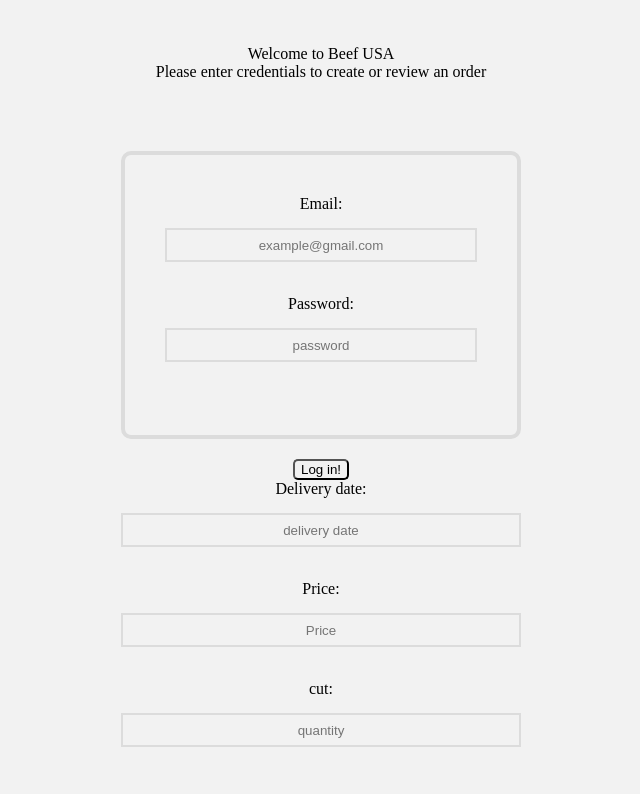
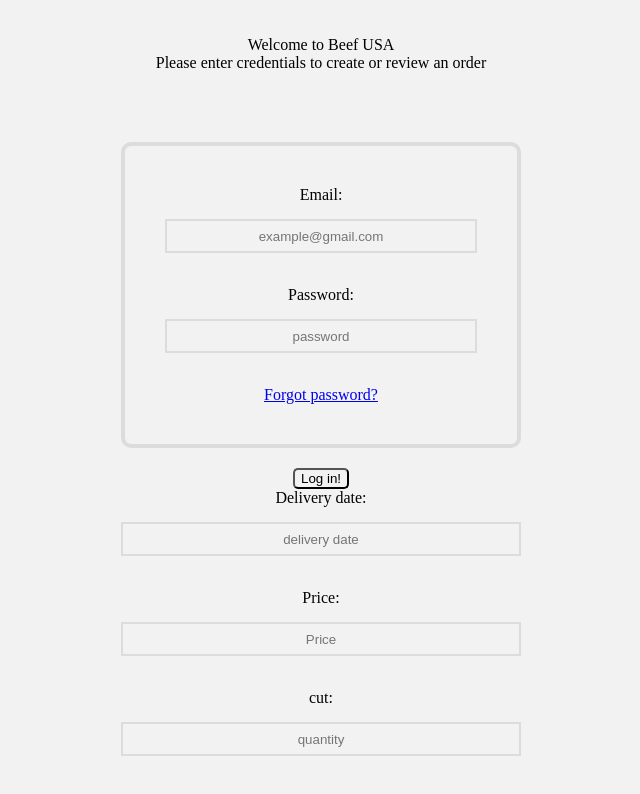
Before and after one commit to LeCatalyser/beef_API, a website: page static/index.html in a window 1280 px wide. Shown: the whole page, without its empty margins (319-959 px from the left). Drawn offline with nearby package versions, Linux system fonts and the light colour scheme; no server answers.

Commit message:
cleaned up code for Model section, added test server

```diff
--- a/config.js
+++ b/config.js
@@ -2,4 +2,5 @@
   process.env.DATABASE_URL ||
   global.DATABASE_URL ||
   "mongodb://localhost/beef_API";
+exports.TEST_DATABASE_URL = "mongodb://localhost/beef_API_TEST"; //Pointing to a diff mongo server
 exports.PORT = process.env.PORT || 8080;
--- a/static/index.html
+++ b/static/index.html
@@ -1,6 +1,7 @@
 <!doctype html>
 
 <html lang="en">
+
 <head>
   <meta charset="utf-8">
 
@@ -11,18 +12,19 @@
   <link rel="stylesheet" href="main.css">
 
 </head>
+
 <body>
   <main>
     <!--Landing Page-->
-<nav class="welcome">Welcome to Beef USA <br>
-Please enter credentials to create or review an order</nav>
-<div class = "box">
+    <nav class="welcome">Welcome to Beef USA <br> Please enter credentials to create or review an order</nav>
+    <div class="box">
       <form>
-  <label for = "email"> Email: </label>
+        <label for="email"> Email: </label>
         <input placeholder="example@gmail.com" "text"><br>
 
-  <label for = "password"> Password:</label>
-  <input placeholder="password" ><br>
+        <label for="password"> Password:</label>
+        <input placeholder="password"><br>
+        <a class="forgot_pass" href="#">Forgot password?</a>
       </form>
     </div>
     <button>Log in!</button>
@@ -31,21 +33,25 @@
 
     <section class="order-form">
       <form>
-  <label for ="delivery"> Delivery date: </label>
+        <label for="delivery"> Delivery date: </label>
         <input placeholder="delivery date"><br>
-  <label for ="price"> Price: </label>
+        <label for="price"> Price: </label>
         <input placeholder="Price"><br>
-  <label for ="cut">cut: </label>
+        <label for="cut">cut: </label>
         <input placeholder="quantity"><br>
       </form>
     </section>
 
+    <!--Administrator landing page-->
+
+    <div>
+
+
   </main>
 
-  <script
-  src="http://code.jquery.com/jquery-3.2.1.min.js"
-  integrity="sha256-hwg4gsxgFZhOsEEamdOYGBf13FyQuiTwlAQgxVSNgt4="
+  <script src="http://code.jquery.com/jquery-3.2.1.min.js" integrity="sha256-hwg4gsxgFZhOsEEamdOYGBf13FyQuiTwlAQgxVSNgt4="
     crossorigin="anonymous"></script>
   <script src="main.js"></script>
 </body>
+
 </html>
--- a/static/main.js
+++ b/static/main.js
@@ -1,29 +1,14 @@
 //single source of truth-MODEL
-
+//Cleaning up model functions. Not calling them immediately
+//Checklist
+//delete end points will need id's
+//for post I need information of what I am creating. It does need the object/thing to create
+//PUT needs (combo of POST/DELETE) Need ID and object that I am modifying
 const state = {
   //local copy of API objects
-  orders: [
-    {
-      delivery: Date,
-      price: Number,
-      cutId: "string",
-      userId: "string",
-      quentity: Number
-    }
-  ], //will download the data from server
-
-  cuts: [
-    {
-      style: "string",
-      weight: Number
-    }
-  ],
-  users: [
-    {
-      email: { type: "String", unique: true },
-      password: { type: "string", unique: true }
-    }
-  ]
+  orders: [], //will download the data from server
+  cuts: [],
+  users: []
 };
 
 const getOrders = () => {
@@ -39,7 +24,6 @@
       state.orders = orders;
     });
 };
-getOrders();
 
 const getCuts = () => {
   return fetch("/cuts", {
@@ -53,7 +37,6 @@
       state.cuts = cuts;
     });
 };
-getCuts();
 
 const getUsers = () => {
   return fetch("/users", {
@@ -67,133 +50,132 @@
       state.users = users;
     });
 };
-getUsers();
 
-const postOrders = () => {
-  return fetch("/orders", {
-    method: "POST"
-  })
-    .then(res => {
-      return res.json();
-    })
-    .then(orders => {
-      console.log(orders);
-      state.orders = orders;
-    });
-};
-postOrders();
+// const postOrders = () => {
+//   return fetch("/orders", {
+//     method: "POST"
+//   })
+//     .then(res => {
+//       return res.json();
+//     })
+//     .then(orders => {
+//       console.log(orders);
+//       state.orders = orders;
+//     });
+// };
+// postOrders();
 
-const postCuts = () => {
-  return fetch("/cuts", {
-    method: "POST"
-  })
-    .then(res => {
-      return res.json();
-    })
-    .then(cuts => {
-      console.log(cuts);
-      state.cuts = cuts;
-    });
-};
-postCuts();
+// const postCuts = () => {
+//   return fetch("/cuts", {
+//     method: "POST"
+//   })
+//     .then(res => {
+//       return res.json();
+//     })
+//     .then(cuts => {
+//       console.log(cuts);
+//       state.cuts = cuts;
+//     });
+// };
+// postCuts();
 
-const postUsers = () => {
-  return fetch("/users", {
-    method: "POST"
-  })
-    .then(res => {
-      return res.json();
-    })
-    .then(users => {
-      console.log(users);
-      state.users = users;
-    });
-};
-postUsers();
+// const postUsers = () => {
+//   return fetch("/users", {
+//     method: "POST"
+//   })
+//     .then(res => {
+//       return res.json();
+//     })
+//     .then(users => {
+//       console.log(users);
+//       state.users = users;
+//     });
+// };
+// postUsers();
 
-const putOrders = () => {
-  return fetch("/orders", {
-    method: "PUT"
-  })
-    .then(res => {
-      return res.json();
-    })
-    .then(orders => {
-      console.log(orders);
-      state.orders = orders;
-    });
-};
-putOrders();
+// const putOrders = () => {
+//   return fetch("/orders", {
+//     method: "PUT"
+//   })
+//     .then(res => {
+//       return res.json();
+//     })
+//     .then(orders => {
+//       console.log(orders);
+//       state.orders = orders;
+//     });
+// };
+// putOrders();
 
-const putCuts = () => {
-  return fetch("/cuts", {
-    method: "PUT"
-  })
-    .then(res => {
-      return res.json();
-    })
-    .then(cuts => {
-      console.log(cuts);
-      state.cuts = cuts;
-    });
-};
-putCuts();
+// const putCuts = () => {
+//   return fetch("/cuts", {
+//     method: "PUT"
+//   })
+//     .then(res => {
+//       return res.json();
+//     })
+//     .then(cuts => {
+//       console.log(cuts);
+//       state.cuts = cuts;
+//     });
+// };
+// putCuts();
 
-const putUsers = () => {
-  return fetch("/users", {
-    method: "PUT"
-  })
-    .then(res => {
-      return res.json();
-    })
-    .then(users => {
-      console.log(users);
-      state.users = users;
-    });
-};
-putUsers();
+// const putUsers = () => {
+//   return fetch("/users", {
+//     method: "PUT"
+//   })
+//     .then(res => {
+//       return res.json();
+//     })
+//     .then(users => {
+//       console.log(users);
+//       state.users = users;
+//     });
+// };
+// putUsers();
 
-const deleteOrders = () => {
-  return fetch("/orders", {
-    method: "DELETE"
-  })
-    .then(res => {
-      return res.json();
-    })
-    .then(orders => {
-      console.log(orders);
-      state.orders = orders;
-    });
-};
-deleteOrders();
+// const deleteOrders = () => {
+//   return fetch("/orders", {
+//     method: "DELETE"
+//   })
+//     .then(res => {
+//       return res.json();
+//     })
+//     .then(orders => {
+//       console.log(orders);
+//       state.orders = orders;
+//     });
+// };
+// deleteOrders();
 
-const deleteCut = () => {
-  return fetch("/cut", {
-    method: "DELETE"
-  })
-    .then(res => {
-      return res.json();
-    })
-    .then(cut => {
-      console.log(cut);
-      state.cut = cut;
-    });
-};
-deleteCut();
+// const deleteCut = () => {
+//   return fetch("/cut", {
+//     method: "DELETE"
+//   })
+//     .then(res => {
+//       return res.json();
+//     })
+//     .then(cut => {
+//       console.log(cut);
+//       state.cut = cut;
+//     });
+// };
+// deleteCut();
 
-const deleteUser = () => {
-  return fetch("/users", {
-    method: "DELETE"
-  })
-    .then(res => {
-      return res.json();
-    })
-    .then(users => {
-      console.log(users);
-      state.users = users;
-    });
-};
-deleteUser();
+// const deleteUser = () => {
+//   return fetch("/users", {
+//     method: "DELETE"
+//   })
+//     .then(res => {
+//       return res.json();
+//     })
+//     .then(users => {
+//       console.log(users);
+//       state.users = users;
+//     });
+// };
+// deleteUser();
 
 /* global $ */
 //will help with making posts
@@ -217,13 +199,34 @@
 // });
 
 //Rendering-VIEW
-const render = state => {
-  var createOrder = state.orders;
-};
+//Checklist
+//Render info per page
+//Set up page pick to show/hide current page
+//
+// const render = state => {
+//   var createOrder = state.orders;
+// };
 //build out the getCuts function, have data at state.cuts
+
 //ACTIONS: CONTROLER Things users can do.
+//User story
+//As user of Beef USA I want to log in with my email/password
+//Once I log in, greeting top of page
+//As user I want to create and order
+//As user I want to review past orders
+//As user I want to update current order
+//As an administrator I want to add price
+//As an administrator I want to add/delete cuts
+//As an administrator I want to grant/revoke access
+
 $(function() {
   const currentPage = {
-    currentPage: "homePage"
+    currentPage: "order-form"
   };
+  getCuts();
+  getOrders();
+  getUsers();
 });
+
+//create second landing page-Users
+//create third landing page-Administrators
```
Lines whose indentation alone changed are shown as unchanged.
